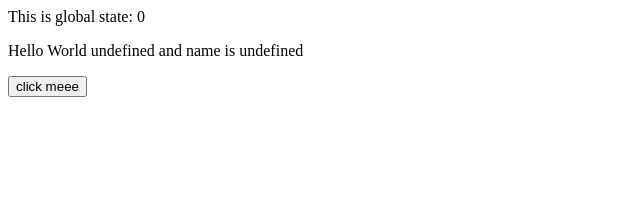
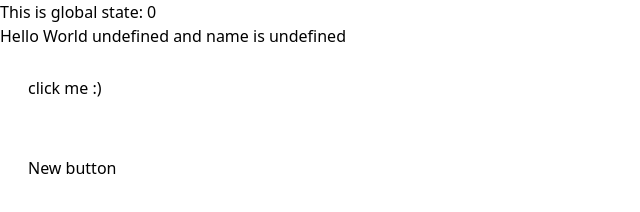
Before and after one commit to Lordrigar/mini-fe-lib, a website built with webpack: page src/index.html in a window 1280 px wide. Shown: the whole page, without its empty margins (0-640 px from the left). Built offline with nearby package versions, Linux system fonts and the light colour scheme.

Commit message:
add element factory and tailwindcss

```diff
--- a/package.json
+++ b/package.json
@@ -39,6 +39,7 @@
   },
   "dependencies": {
     "deep-object-diff": "^1.1.0",
-    "lodash": "^4.17.20"
+    "lodash": "^4.17.20",
+    "tailwindcss": "^2.0.2"
   }
 }
--- a/postcss.config.js
+++ b/postcss.config.js
@@ -1,3 +1,6 @@
 module.exports = {
-  plugins: [require('autoprefixer')],
+  plugins: {
+    tailwindcss: {},
+    autoprefixer: {},
+  },
 };
--- /dev/null
+++ b/src/app/services/elementFactory.js
@@ -0,0 +1,33 @@
+/* Example use
+ * const div = elementFactory(
+ *   'div',
+ *   { id: 'newId' },
+ *   [elementFactory('p', {}, 'Hello World!'), 'Text node child'],
+ *   {click: 'this.handleClick'}
+ * )
+ *
+ */
+
+const elementFactory = (type, attributes, children, events) => {
+  const el = document.createElement(type);
+
+  for (const key in attributes) {
+    el.setAttribute(key, attributes[key]);
+  }
+
+  children.forEach(child => {
+    if (typeof child === 'string') {
+      el.appendChild(document.createTextNode(child));
+    } else {
+      el.appendChild(child);
+    }
+  });
+
+  for (const key in events) {
+    el.addEventListener(key, events[key]);
+  }
+
+  return el;
+};
+
+export default elementFactory;
--- a/src/app/views/Home.js
+++ b/src/app/views/Home.js
@@ -1,4 +1,5 @@
 import AbstractComponent from './../AbstractComponent';
+import elementFactory from './../services/elementFactory';
 
 export default class Home extends AbstractComponent {
   constructor({ store, renderElement }) {
@@ -16,25 +17,20 @@ export default class Home extends AbstractComponent {
   generateHTML() {
     const state = this.getState();
 
-    const button = document.createElement('button');
-    button.innerHTML = 'click meee';
-    button.id = 'changeState';
-    button.addEventListener('click', this.handleClick);
-
-    const div = document.createElement('div');
-    const textNode = document.createTextNode(
-      `This is global state: ${this.store?.state?.counter || 0}`
-    );
-    div.appendChild(textNode);
-
-    const p = document.createElement('p');
-    p.appendChild(
-      document.createTextNode(
-        `Hello World ${state?.list?.id} and name is ${state?.list?.name}`
-      )
-    );
-    div.appendChild(p);
-    div.appendChild(button);
+    const div = elementFactory('div', {}, [
+      `This is global state: ${this.store?.state?.counter || 0}`,
+      elementFactory('p', {}, [
+        `Hello World ${state?.list?.id} and name is ${state?.list?.name}`,
+      ]),
+      elementFactory(
+        'button',
+        { id: 'changeState', class: 'p-7' },
+        ['click me :)'],
+        {
+          click: this.handleClick,
+        }
+      ),
+    ]);
 
     return div;
   }
--- a/src/index.html
+++ b/src/index.html
@@ -7,5 +7,6 @@
   </head>
   <body>
     <div class="root"></div>
+    <button class="p-7">New button</button>
   </body>
 </html>
--- a/src/index.js
+++ b/src/index.js
@@ -1,4 +1,5 @@
 import { instantiateClasses, home, store } from './app/services/classInstances';
+import './styles.css';
 
 // Register Event Listeners
 store.registerReducers();
--- /dev/null
+++ b/src/styles.css
@@ -0,0 +1,3 @@
+@tailwind base;
+@tailwind components;
+@tailwind utilities;
```
Also changed, not shown: README.md, 1 other file.
